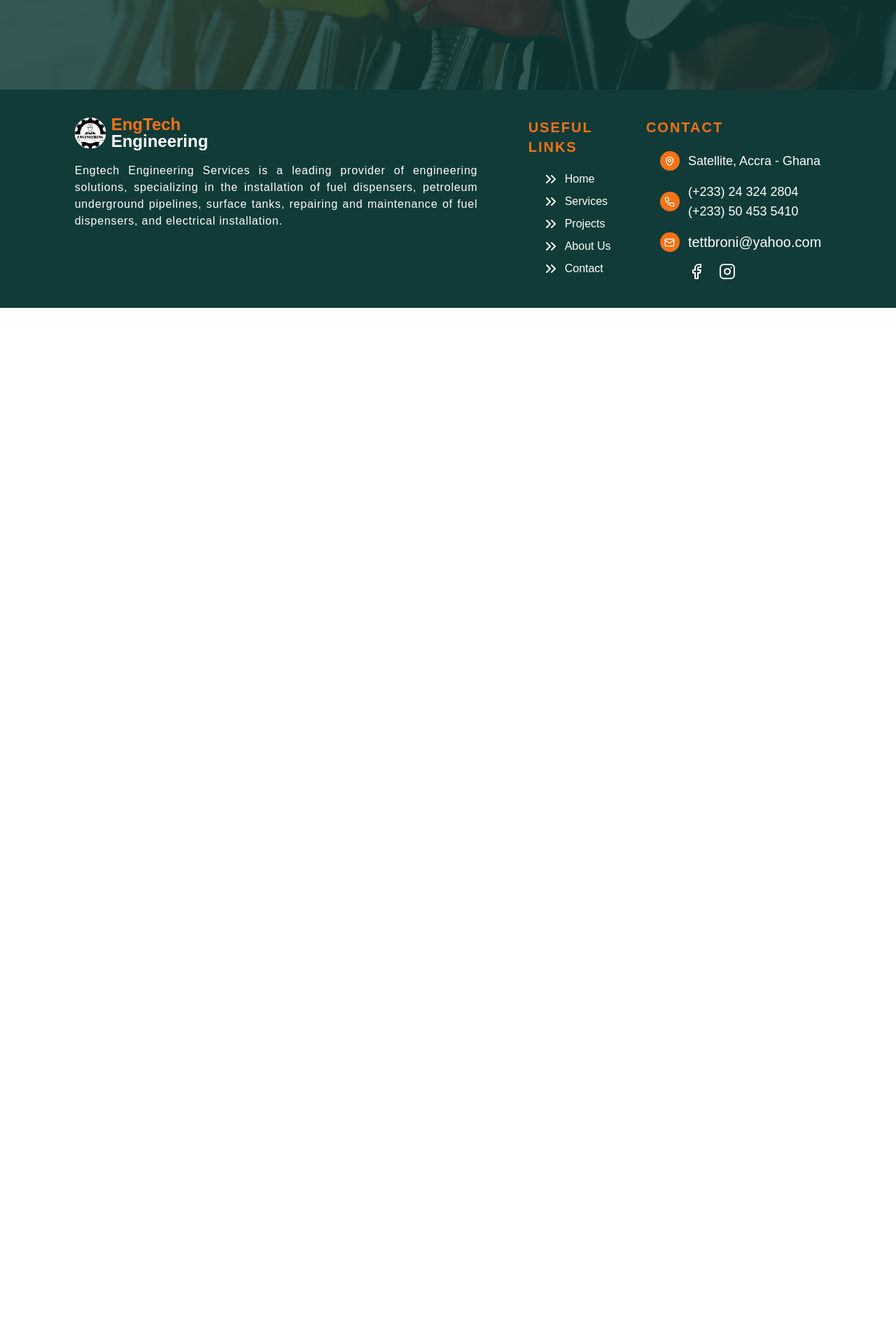
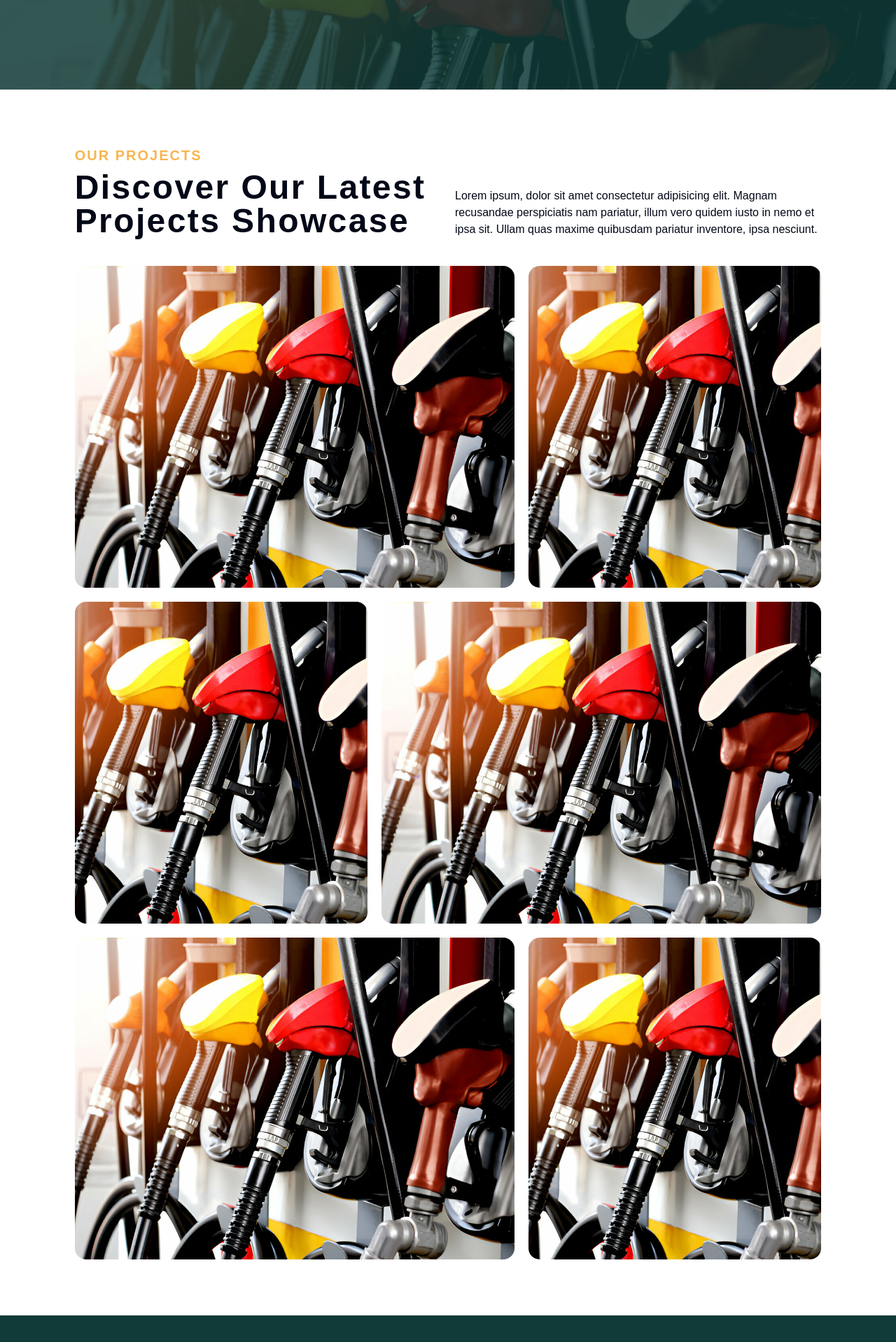
Before and after one commit to PrinceNarteh/engtech-engineering, a Next.js app: page /projects in a window 1280 px wide. Shown: the part 340-2258 px from the top of the page at 70% size. Before the commit the page ends 800 px from the top, so only its background shows below. Built offline with nearby package versions, Linux system fonts and the light colour scheme; a web font is replaced by a local one; what @shrutibalasa/tailwind-grid-auto-fit would draw is missing.

Commit message:
feat: add project page

```diff
--- a/app/projects/page.tsx
+++ b/app/projects/page.tsx
@@ -1,4 +1,6 @@
 import Banner from "@/components/banner";
+import { HeadingTitle } from "@/components/heading-title";
+import Image from "next/image";
 import React from "react";
 
 const ProjectsPage = () => {
@@ -9,6 +11,92 @@ const ProjectsPage = () => {
         heading="Projects"
         subHeading="Lorem ipsum dolor sit amet, qui minim labore adipisicing minim"
       />
+      <section className="py-20">
+        <div className="w-10/12 mx-auto">
+          <HeadingTitle text="Our Projects" />
+          <div className="flex flex-col lg:flex-row items-end mt-2 mb-10 gap-5">
+            <h3 className="text-5xl flex-1 font-semibold tracking-wider">
+              Discover Our Latest Projects Showcase
+            </h3>
+            <p className="flex-1">
+              Lorem ipsum, dolor sit amet consectetur adipisicing elit. Magnam
+              recusandae perspiciatis nam pariatur, illum vero quidem iusto in
+              nemo et ipsa sit. Ullam quas maxime quibusdam pariatur inventore,
+              ipsa nesciunt.
+            </p>
+          </div>
+          <div className="space-y-5">
+            <div className="flex flex-col md:flex-row gap-5">
+              <div className="relative rounded-2xl flex-1 lg:flex-[3] h-[460px] overflow-hidden group">
+                <Image
+                  src="/images/hero.jpg"
+                  width="800"
+                  height={800}
+                  alt=""
+                  className="w-full h-full object-cover"
+                />
+                <div className="flex flex-col items-center justify-end pb-10 absolute inset-0 bg-gradient-to-t from-[#103b38] opacity-0 transform translate-y-20 group-hover:opacity-100 group-hover:translate-y-0 transition duration-500 cursor-pointer">
+                  <h4 className="text-4xl text-white">Electrical Repairs</h4>
+                  <p className="text-[#F7B550] uppercase text-lg font-semibold tracking-wider">
+                    Goil Filling Station, Takoradi
+                  </p>
+                </div>
+              </div>
+              <div className="rounded-2xl flex-1 lg:flex-[2] overflow-hidden">
+                <Image
+                  src="/images/hero.jpg"
+                  width="800"
+                  height={800}
+                  alt=""
+                  className="w-full h-full object-cover"
+                />
+              </div>
+            </div>
+
+            <div className="flex flex-col md:flex-row gap-5">
+              <div className="rounded-2xl flex-1 lg:flex-[2] h-[460px] overflow-hidden">
+                <Image
+                  src="/images/hero.jpg"
+                  width="800"
+                  height={800}
+                  alt=""
+                  className="w-full h-full object-cover"
+                />
+              </div>
+              <div className="rounded-2xl flex-1 lg:flex-[3] overflow-hidden">
+                <Image
+                  src="/images/hero.jpg"
+                  width="800"
+                  height={800}
+                  alt=""
+                  className="w-full h-full object-cover"
+                />
+              </div>
+            </div>
+
+            <div className="flex flex-col md:flex-row gap-5">
+              <div className="rounded-2xl flex-1 lg:flex-[3] h-[460px] overflow-hidden">
+                <Image
+                  src="/images/hero.jpg"
+                  width="800"
+                  height={800}
+                  alt=""
+                  className="w-full h-full object-cover"
+                />
+              </div>
+              <div className="rounded-2xl flex-1 lg:flex-[2] overflow-hidden">
+                <Image
+                  src="/images/hero.jpg"
+                  width="800"
+                  height={800}
+                  alt=""
+                  className="w-full h-full object-cover"
+                />
+              </div>
+            </div>
+          </div>
+        </div>
+      </section>
     </div>
   );
 };
```
